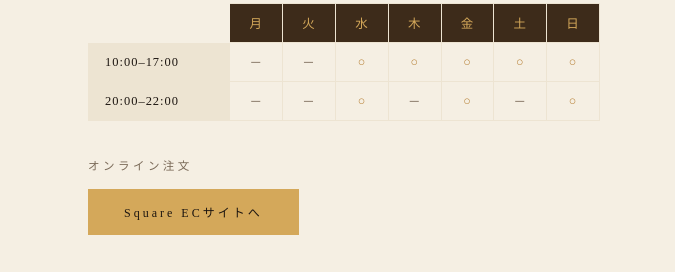
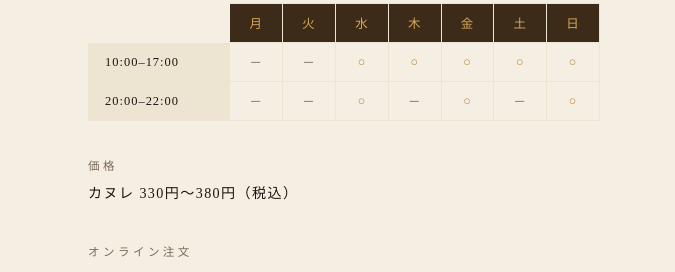
Before and after one commit to matsui-jpg/canele, a plain HTML site: page index.html in a window 1280 px wide. Shown: the part 4996-5268 px from the top of the page, 0-675 px from the left. Drawn offline with nearby package versions, Linux system fonts and the light colour scheme; a web font is replaced by a local one.

Commit message:
Add files via upload

```diff
--- a/index.html
+++ b/index.html
@@ -1398,6 +1398,9 @@
             </tr>
           </tbody>
         </table>
+
+        <span class="shop-info-title">価格</span>
+        <span class="shop-info-value">カヌレ 330円〜380円（税込）</span>
 
         <span class="shop-info-title">オンライン注文</span>
         <a href="https://matsui-no-canele.square.site/" target="_blank" class="btn-primary" style="margin-top:8px; display:inline-block;">Square ECサイトへ</a>
```
